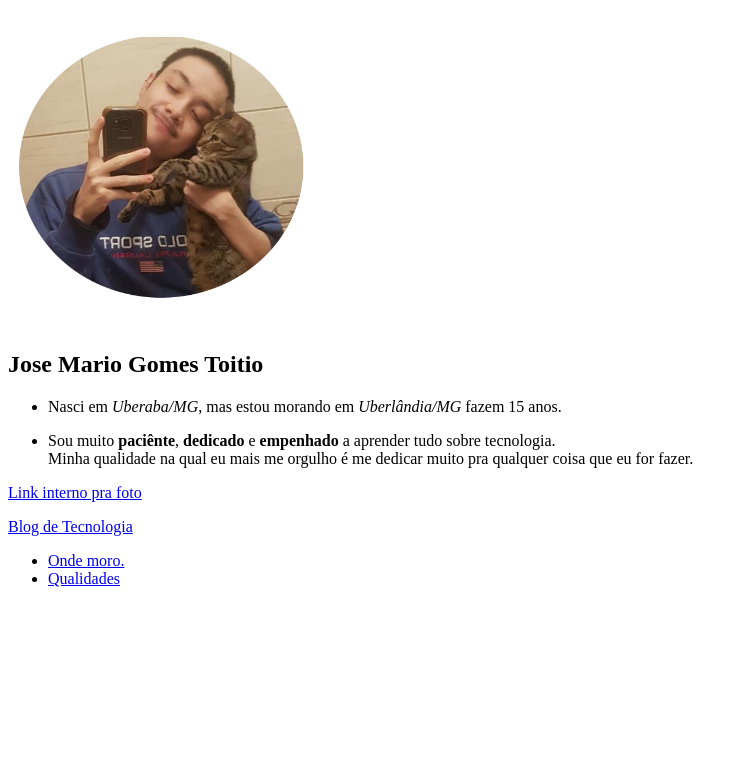
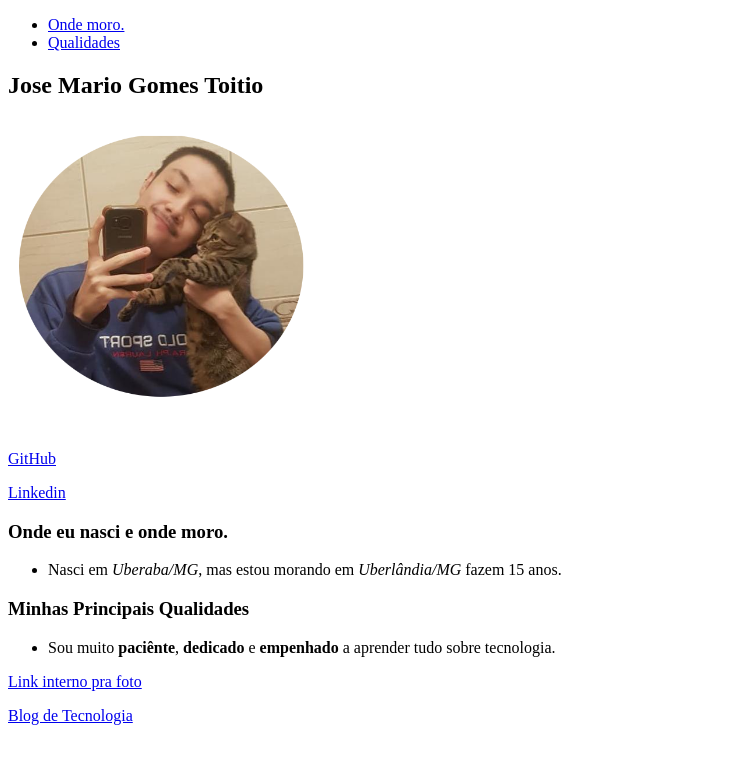
Before and after one commit to JoseToitio/meuPortfolio, a plain HTML site: page index.html in a window 1280 px wide. Shown: the whole page, without its empty margins (0-748 px from the left). Drawn offline with Linux system fonts and the light colour scheme.

Commit message:
Adicionei linkedin e github para o Portfólio

```diff
--- a/index.html
+++ b/index.html
@@ -7,25 +7,30 @@
     <title>Portfólio Web</title>
 </head>
 <body>
-    <h1><img src="imagem/Eu.png" alt="Minha Foto" width="300px" id="minhafoto"></h1>
-    <h2>Jose Mario Gomes Toitio</h2>
-    <p>
-        <ul>
-            <li id="nacionalidade">Nasci em <em>Uberaba/MG</em>, mas estou morando em <em>Uberlândia/MG</em> fazem 15 anos.</li>
-        </ul>
-    </p>
-    <p>
-        <ul>
-            <li id="qualidades">Sou muito <strong>paciênte</strong>, <strong>dedicado</strong> e <strong>empenhado</strong> a aprender tudo sobre tecnologia.<br>Minha qualidade na qual eu mais me orgulho é me dedicar muito pra qualquer coisa que eu for fazer.</li>
-        </ul>
-    </p>
-    <p><a href="#minhafoto">Link interno pra foto</a></p>
-    <p><a href="https://www.tecmundo.com.br/blog" target="_blank">Blog de Tecnologia</a></p>
     <ul>
         <li><a href="#nacionalidade">Onde moro.</a></li>
         <li><a href="#qualidades">Qualidades</a></li>
     </ul>
 
+    <h2>Jose Mario Gomes Toitio</h2>
+    <h1><img src="imagem/Eu.png" alt="Minha Foto" width="300px" id="minhafoto"></h1>
+    <p><a href="https://github.com/JoseToitio" target="_blank">GitHub</a></p>
+    <p><a href="https://www.linkedin.com/in/jose-toitio-721a35206/" target="_blank">Linkedin</a></p>
+    <p>
+        <h3 id="nacionalidade">Onde eu nasci e onde moro.</h3>
+        <ul>
+            <li >Nasci em <em>Uberaba/MG</em>, mas estou morando em <em>Uberlândia/MG</em> fazem 15 anos.</li>
+        </ul>
+    </p>
+    <p>
+        <h3 id="qualidades">Minhas Principais Qualidades</h3>
+        <ul>
+            <li >Sou muito <strong>paciênte</strong>, <strong>dedicado</strong> e <strong>empenhado</strong> a aprender tudo sobre tecnologia.</li>
+        </ul>
+    </p>
+    <p><a href="#minhafoto">Link interno pra foto</a></p>
+    <p><a href="https://www.tecmundo.com.br/blog" target="_blank">Blog de Tecnologia</a></p>
+
 
 </body>
 </html>
```
